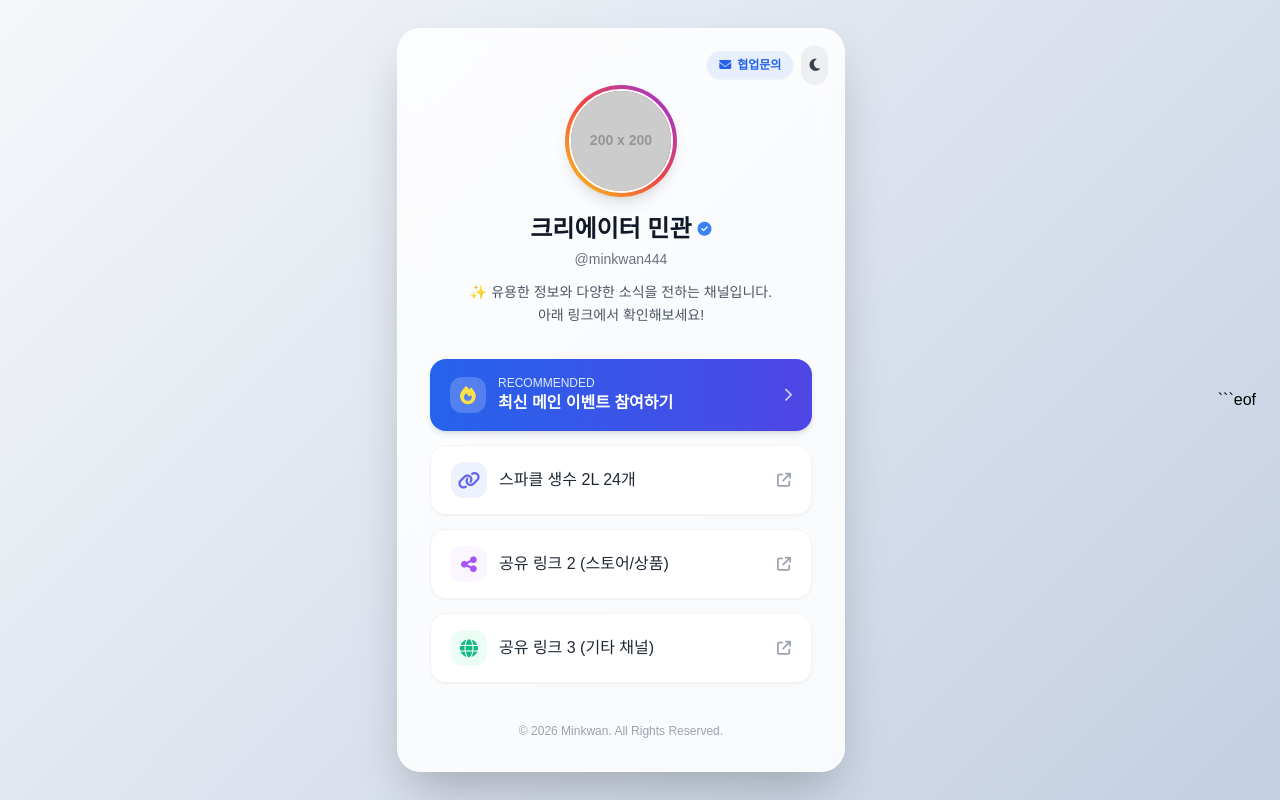
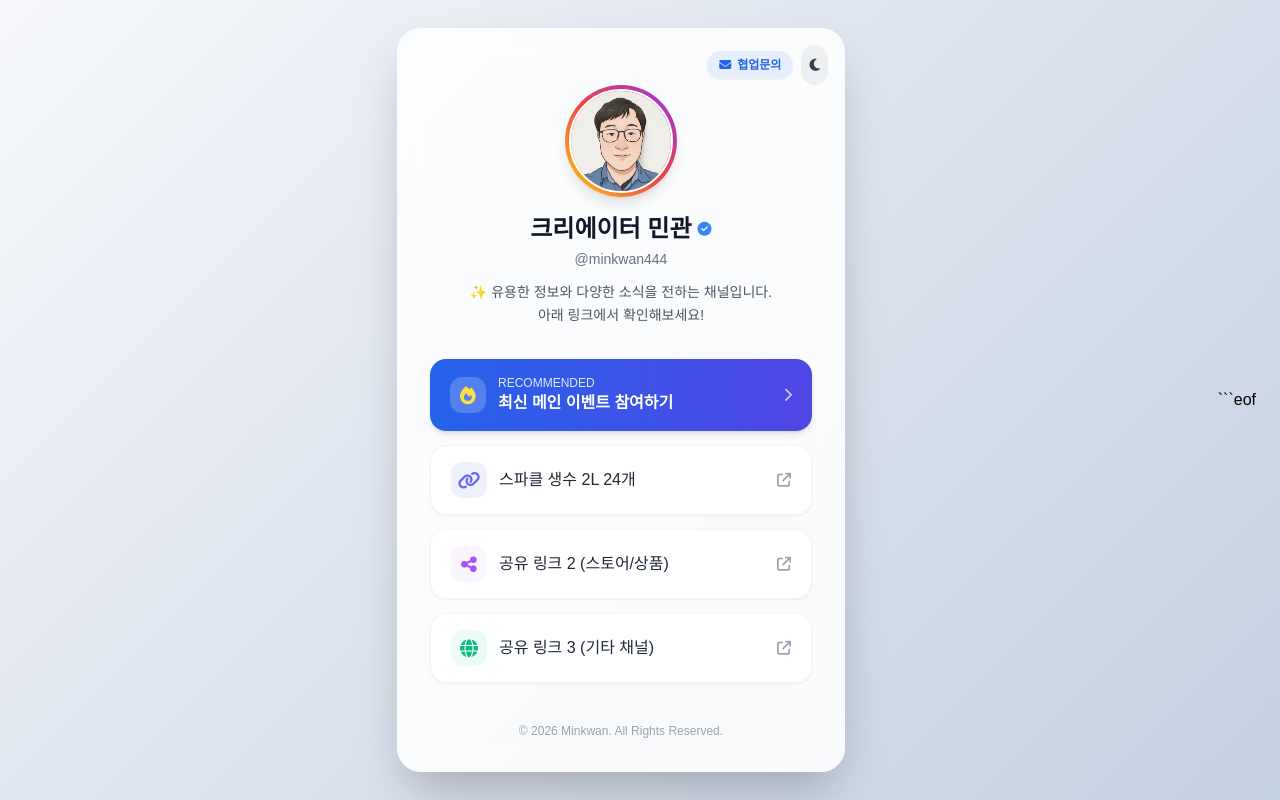
Before and after one commit to minkwan9999/saleslist, a plain HTML site: page index.html in a window 1280 px wide. Drawn offline with nearby package versions, Linux system fonts and the light colour scheme; placeholder pictures from the web are drawn by us; a web font is replaced by a local one.

Commit message:
Update index.html

```diff
--- a/index.html
+++ b/index.html
@@ -59,7 +59,7 @@
         <div class="flex flex-col items-center text-center mt-6">
             <!-- Profile Image -->
             <div class="relative w-24 h-24 sm:w-28 sm:h-28 rounded-full p-1 bg-gradient-to-tr from-yellow-400 via-red-500 to-purple-600 shadow-lg mb-4">
-                <img src="https://placehold.co/200x200/png?text=Profile"
+                <img src="profile.jpeg"
                      onerror="this.src='https://placehold.co/200x200/e2e8f0/64748b?text=User'"
                      alt="프로필 이미지"
                      class="w-full h-full object-cover rounded-full border-2 border-white dark:border-gray-900">
```
